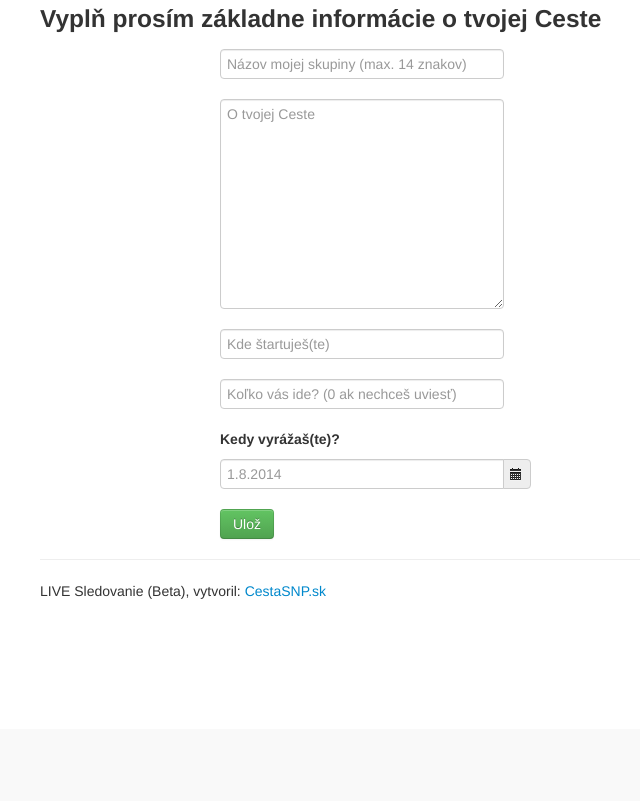
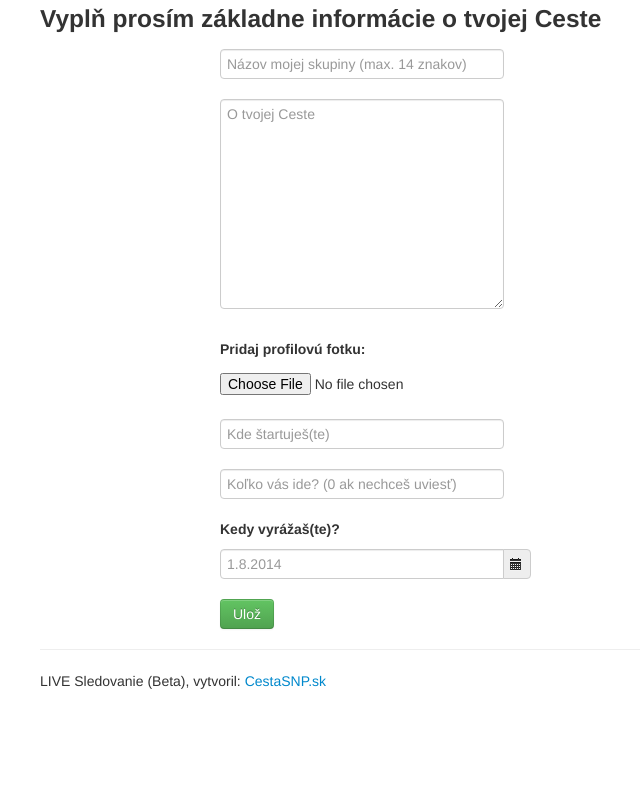
Before and after one commit to hasty001/livesledovanie, a Python web app: template templates/details.html in a window 1280 px wide. Shown: the part 71-872 px from the top of the page, without its empty margins (15-655 px from the left). Before the commit the page ends 670 px from the top, so only its background shows below. Run offline with Jinja, Linux system fonts and the light colour scheme; the template is opened without the code that fills it, so the values that code supplies are empty.

Commit message:
addign cloudinary upload

```diff
--- a/templates/details.html
+++ b/templates/details.html
@@ -16,6 +16,15 @@
     <div class="control-group">
         <div class="controls">
           <textarea name="text" rows=10 class="input-xlarge" placeholder="O tvojej Ceste" required>{{ request.form.text }}</textarea>
+        </div>
+    </div>
+
+    <div class="control-group">
+        <div class="controls">
+
+             <h5>Pridaj profilovú fotku:</h5>
+             <input type="file" name="file" id="fileID"/>
+
         </div>
     </div>
 
@@ -45,6 +54,8 @@
             </div>
         </div>
     </div>
+
+
 <script>
 $('#datepicker').datepicker({
     format: "d.m.yyyy",
```
